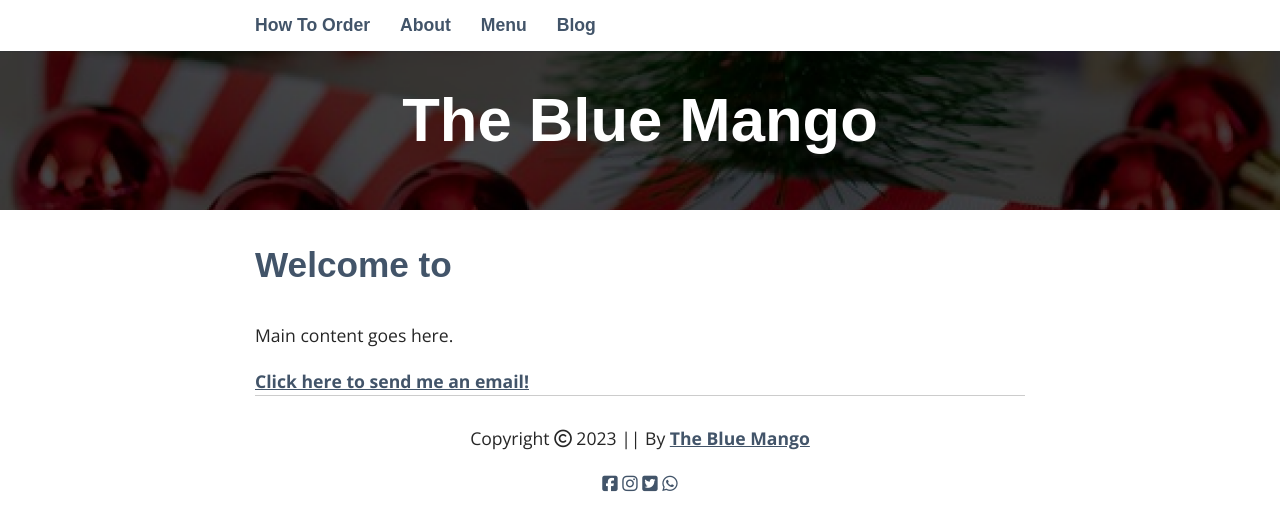
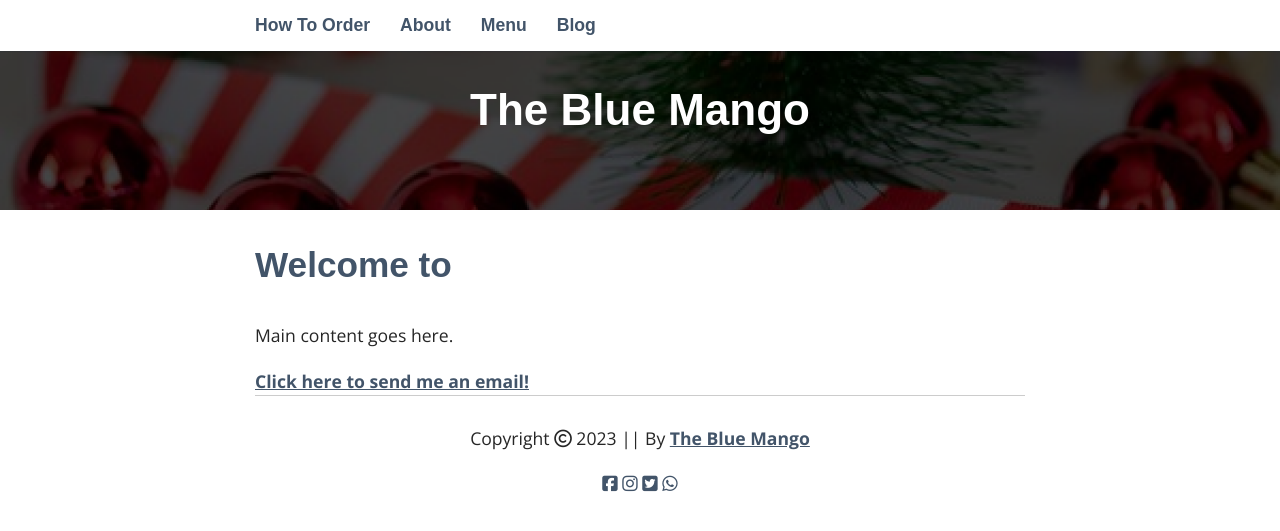
Before and after one commit to thebluemango/tbmweb01, a Jekyll site: the page built from index.html, in a window 1280 px wide. Shown: the top 531 px of the page. Built offline with Jekyll 4.4.1, drawn with Linux system fonts in a browser that asks for light colours; nearby versions of some CDN libraries; some web fonts are replaced.

Commit message:
Update _layout.scss
Responsive header

```diff
--- a/_sass/_layout.scss
+++ b/_sass/_layout.scss
@@ -16,7 +16,7 @@ h3 {
 }
 h1 {
   color: $main;
-  font-size: 3.5em;
+  font-size: 2.5em;
   a,
   a:visited {
     text-decoration: none;
@@ -47,6 +47,30 @@ header {
   justify-content: center;
   align-items: center;
 }
+
+
+img {
+  max-width: 100%; /* Ensure the image doesn't exceed its container */
+  height: auto; /* Maintain the image's aspect ratio */
+}
+
+h1 {
+  font-size: 2.5em; /* Adjust the font size as needed */
+  margin-top: 10px; /* Adjust the top margin as needed */
+}
+
+/* Media query for smaller screens */
+@media screen and (max-width: 600px) {
+  img {
+    max-width: 80%; /* Adjust for smaller screens */
+  }
+
+  h1 {
+    font-size: 1.5em; /* Adjust the font size for smaller screens */
+  }
+}
+
+
 main {
   padding: 0 15px;
 //  text-align: center;
```
